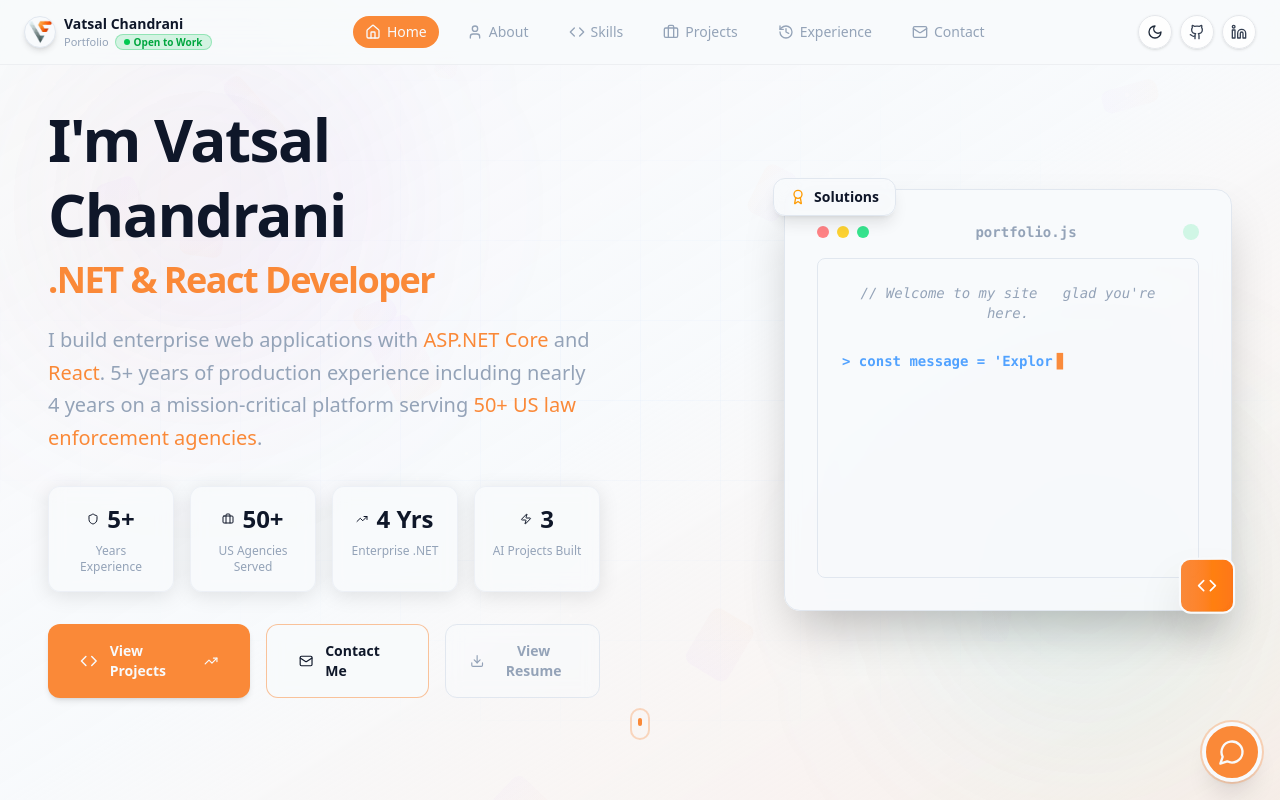
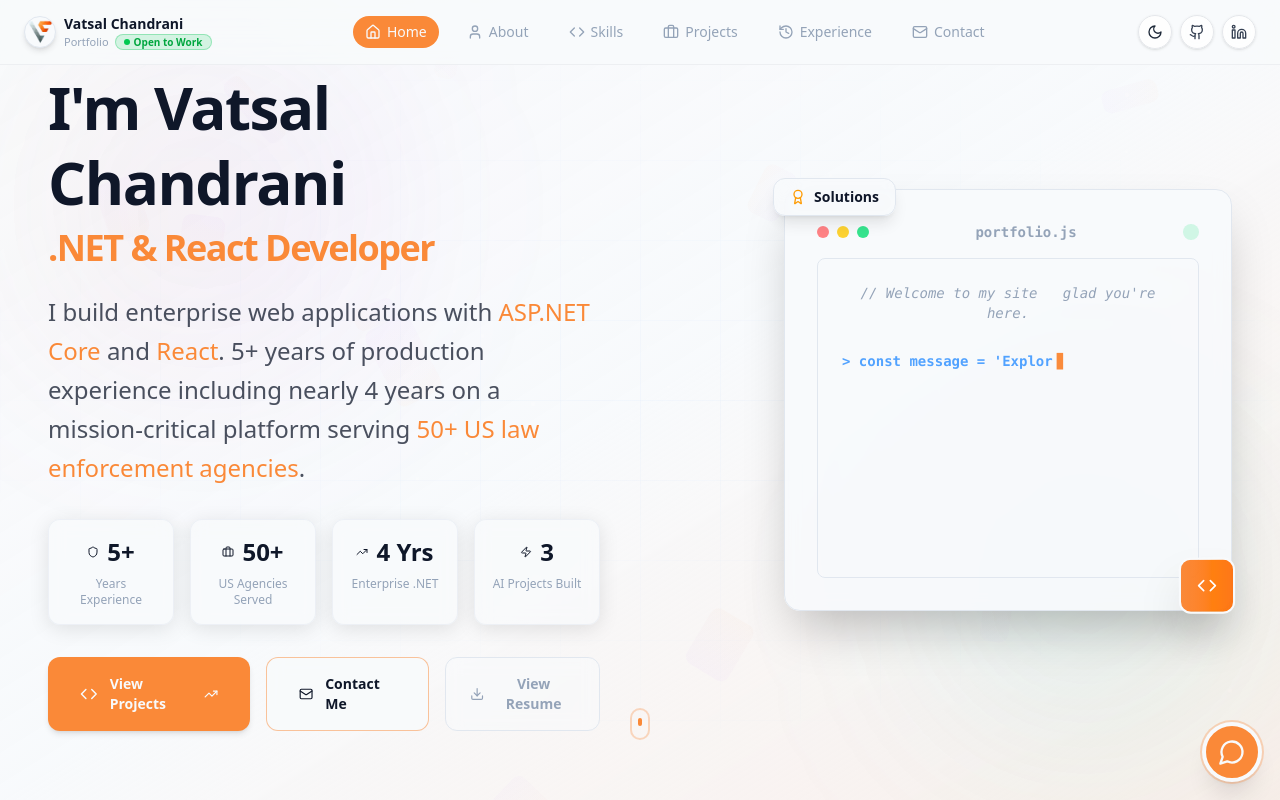
Before and after one commit to vatsal-99/portfolio, a React (Vite) app: page / in a window 1280 px wide. Both pictures are taken after a click on the button 1155 px from the left and 32 px from the top of the page. Shown: the top 800 px of the page. Built offline with nearby package versions, Linux system fonts and the light colour scheme.

Commit message:
Increase hero subtitle size and brightness
text-lg sm:text-xl text-muted-foreground → text-xl sm:text-2xl text-foreground/75

```diff
--- a/src/components/HeroSection.jsx
+++ b/src/components/HeroSection.jsx
@@ -132,7 +132,7 @@
             </motion.h1>
 
             <motion.p
-              className="text-lg sm:text-xl text-muted-foreground mt-6 leading-relaxed max-w-2xl"
+              className="text-xl sm:text-2xl text-foreground/75 mt-6 leading-relaxed max-w-2xl"
               variants={{
                 hidden: { y: 30, opacity: 0 },
                 visible: { y: 0, opacity: 1, transition: { duration: 0.8 } },
```
